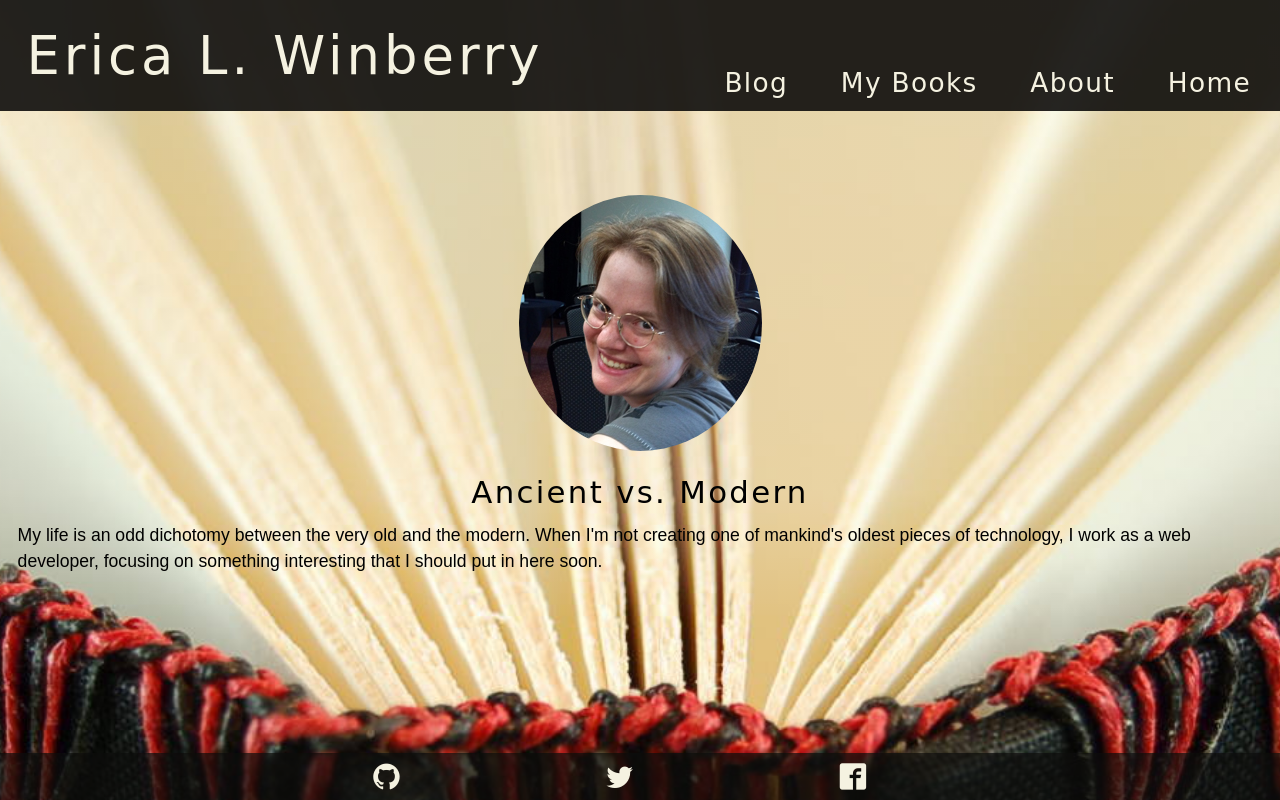
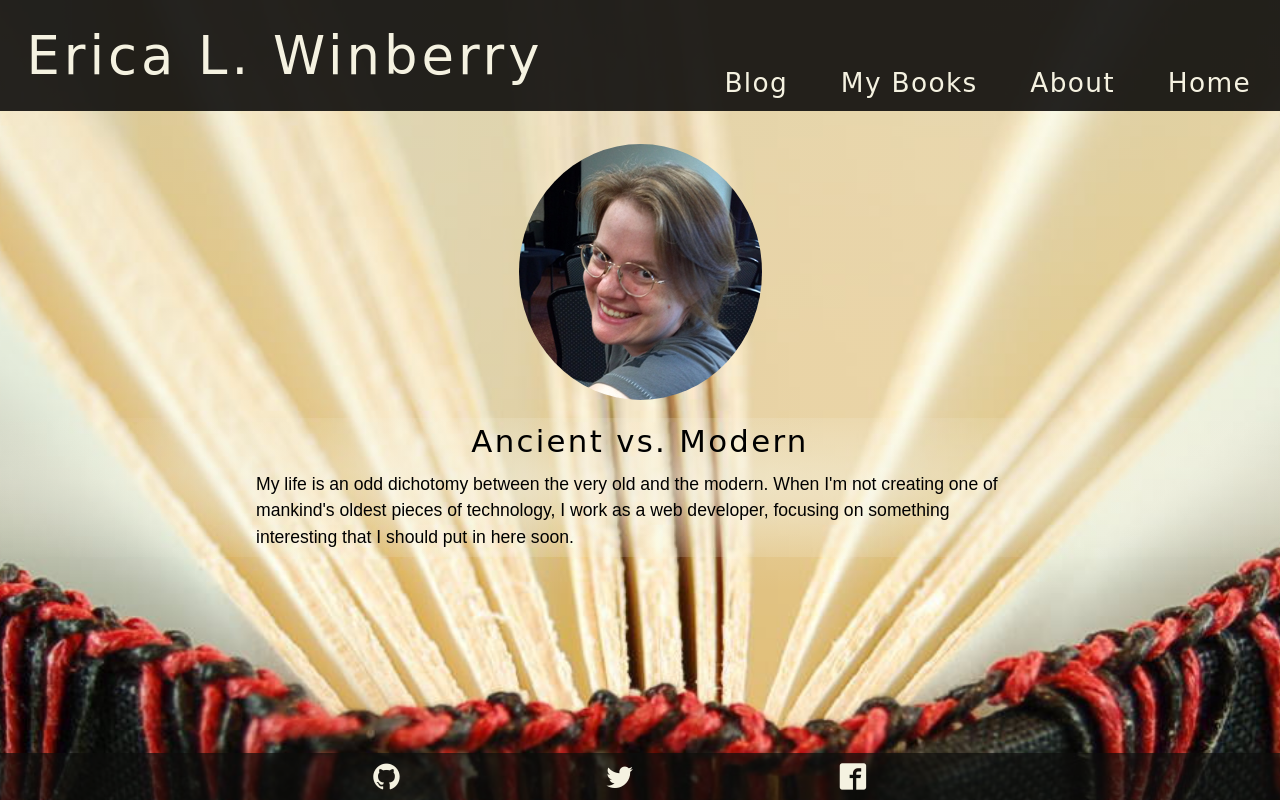
Before and after one commit to elaewin/portfolio, a plain HTML site: page index.html in a window 1280 px wide. Both pictures are taken after a click on the link "About". Drawn offline with nearby package versions, Linux system fonts and the light colour scheme; files whose address does not match are found by name; a web font is replaced by a local one.

Commit message:
trying out some gradients in the background of the text.

```diff
--- a/index.html
+++ b/index.html
@@ -70,8 +70,10 @@
         </section>
         <section id="about" class="tab-content">
           <img src="img/profile_pic.jpg">
-          <h2>Ancient vs. Modern</h2>
-          <p>My life is an odd dichotomy between the very old and the modern. When I'm not creating one of mankind's oldest pieces of technology, I work as a web developer, focusing on something interesting that I should put in here soon. </p>
+          <div class="about_container">
+            <h2>Ancient vs. Modern</h2>
+            <p>My life is an odd dichotomy between the very old and the modern. When I'm not creating one of mankind's oldest pieces of technology, I work as a web developer, focusing on something interesting that I should put in here soon.</p>
+          </div>
         </section>
       </div>
     </main>
--- a/styles/base.css
+++ b/styles/base.css
@@ -26,7 +26,7 @@ main {
 h1 {
   font-family: "Rakkas", cursive;
   font-size: 2em;
-  letter-spacing: 0.075em;
+  letter-spacing: 0.05em;
 }
 
 h2 {
--- a/styles/modules.css
+++ b/styles/modules.css
@@ -1,7 +1,7 @@
 /* Main Nav */
 
 .header_h1 {
-  font-size: 2em;
+  font-size: 1.85em;
   float: left;
   padding: .2em 0 .15em .35em;
 }
@@ -25,7 +25,7 @@
   display: none;
   position: absolute;
   right: 0;
-  top: 3.6em;
+  top: 3.3em;
   width: 100%;
   z-index: 10;
   clear: both;
@@ -170,13 +170,40 @@ a:link .grey, a:visited .grey {
   margin: 7% auto 1em;
 }
 
+#about div {
+  background:
+  linear-gradient(
+    rgba(0, 0, 0, 0) 50%,
+    rgba(245, 242, 225, 0.5) 90%,
+    rgba(0, 0, 0, 0) 98%);
+}
+
 #about h2 {
   text-align: center;
 }
 
 #about p {
-  padding: .4em 1em;
+  padding: .4em 1em .75em;
   font-size: 1em;
+}
+
+@media only screen and (min-width: 690px) {
+  #about img {
+    margin: 3% auto 1em;
+  }
+
+  #about div {
+    background:
+      radial-gradient(
+        rgba(245, 242, 225, 0.6),
+        rgba(0,0,0,0)
+        );
+  }
+
+  #about p {
+    padding: .4em 20%;
+    font-size: 1em;
+  }
 }
 
 /* Home Section Styles */
```
